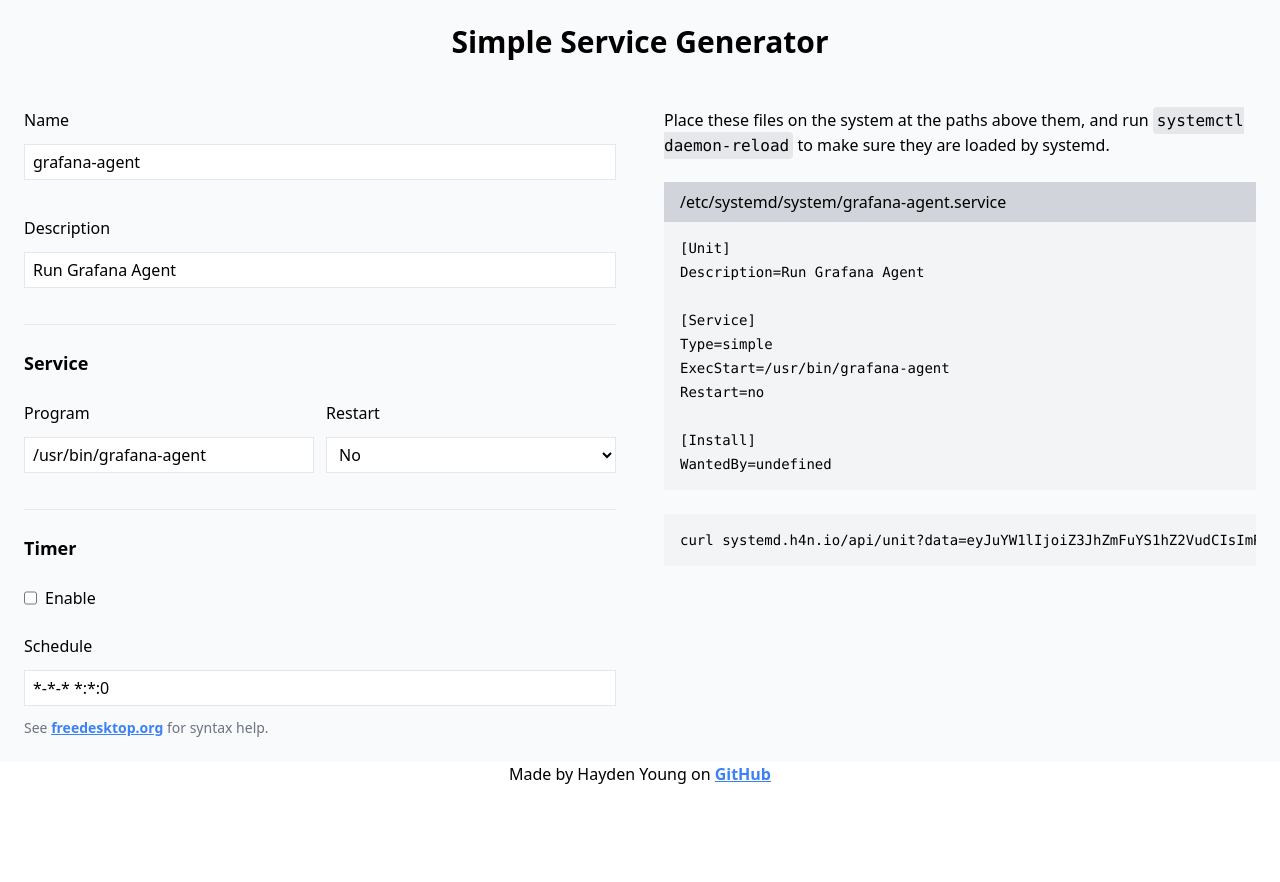
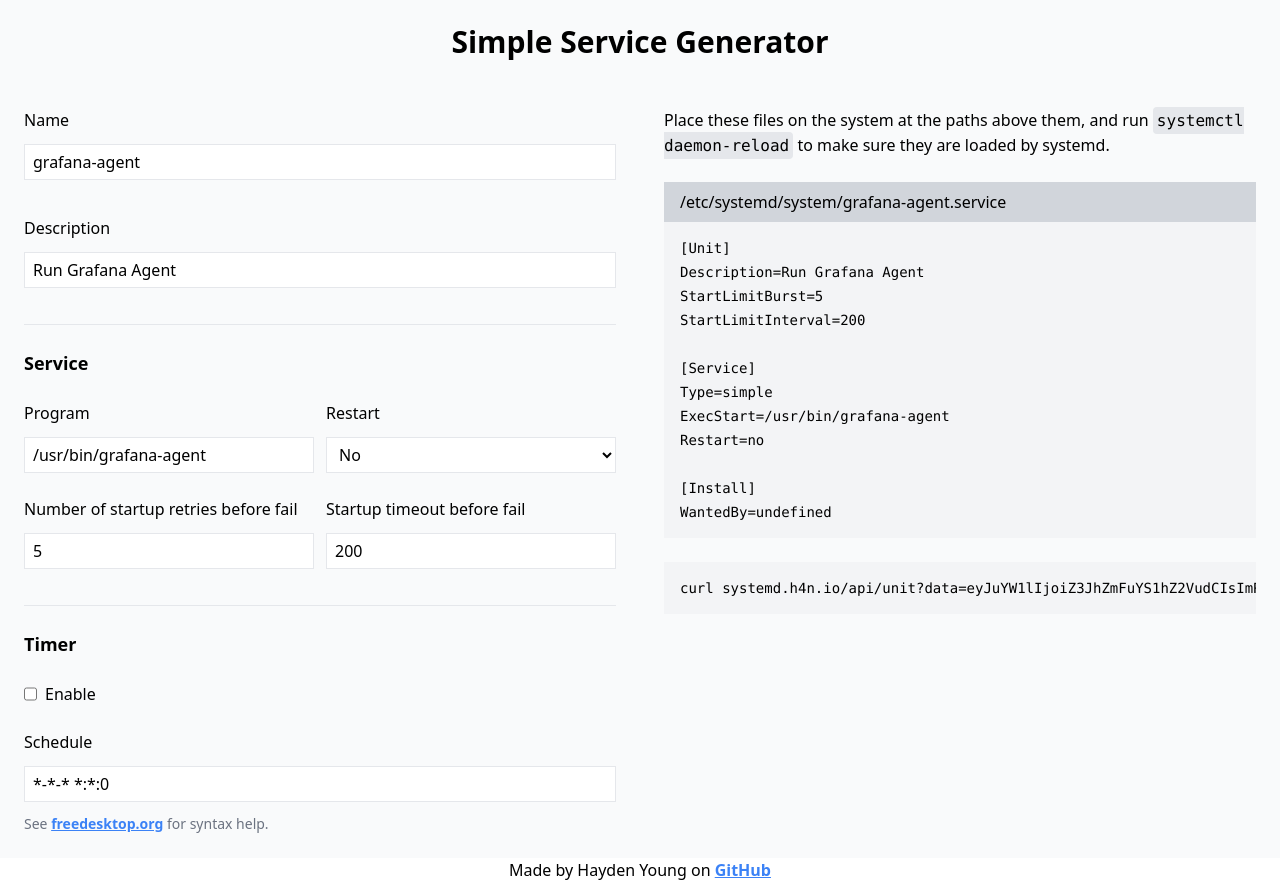
Before and after one commit to hbjydev/systemd-generator, a Next.js app: page / in a window 1280 px wide. Before the commit the page ends 800 px from the top, so only its background shows below. Built offline with nearby package versions, Linux system fonts and the light colour scheme.

Commit message:
feat: implement startlimitinterval and startlimitburst

```diff
--- a/src/components/TextField.tsx
+++ b/src/components/TextField.tsx
@@ -6,6 +6,7 @@ type Props = {
   placeholder?: string;
   value?: string;
   helper?: React.ReactNode;
+  number?: boolean;
   onChange?: React.ChangeEventHandler<HTMLInputElement>;
 };
 
@@ -15,6 +16,7 @@ export const TextField: React.FC<Props> = ({
   placeholder,
   value,
   helper,
+  number,
   onChange,
 }) => {
   return (
@@ -24,7 +26,7 @@ export const TextField: React.FC<Props> = ({
         <input
           id={name}
           className="border bg-white h-9 flex items-center px-2 focus:border-blue-500 focus:outline-none"
-          type="text"
+          type={number ? 'number' : 'text'}
           placeholder={placeholder}
           onChange={onChange}
           value={value}
--- a/src/lib/context.ts
+++ b/src/lib/context.ts
@@ -4,6 +4,9 @@ import type { SystemdServiceRestartType } from "./service";
 export type FormData = {
   name: string;
   description: string;
+
+  startLimitInterval: number;
+  startLimitBurst: number;
 
   service: {
     execStart: string;
@@ -14,8 +17,6 @@ export type FormData = {
     enabled: boolean;
     calendar: string;
   };
-
-  [key: string]: string | { [key: string]: (string | boolean) };
 };
 
 export type FormContextStructure = {
--- a/src/pages/_app.tsx
+++ b/src/pages/_app.tsx
@@ -9,6 +9,8 @@ const MyApp: AppType = ({ Component, pageProps }) => {
   const [data, setData] = useState<FormData>({
     name: "grafana-agent",
     description: "Run Grafana Agent",
+    startLimitBurst: 5,
+    startLimitInterval: 200,
     service: {
       execStart: "/usr/bin/grafana-agent",
       restartType: "no",
--- a/src/pages/index.tsx
+++ b/src/pages/index.tsx
@@ -19,6 +19,8 @@ const Home: NextPage = () => {
     context.data.timer.enabled ? "oneshot" : "simple"
   );
   service.restart = context.data.service.restartType;
+  service.startLimitBurst = context.data.startLimitBurst;
+  service.startLimitInterval = context.data.startLimitInterval;
 
   const timer = new SystemdTimer(
     context.data.name,
@@ -84,6 +86,26 @@ const Home: NextPage = () => {
                 />
 
                 <RestartTypeField />
+
+                <TextField
+                  number
+                  name="startLimitBurst"
+                  label="Number of startup retries before fail"
+                  onChange={(ev) => {
+                    context.update({ startLimitBurst: parseInt(ev.target.value) });
+                  }}
+                  value={context.data.startLimitBurst.toString()}
+                />
+
+                <TextField
+                  number
+                  name="startLimitInterval"
+                  label="Startup timeout before fail"
+                  onChange={(ev) => {
+                    context.update({ startLimitInterval: parseInt(ev.target.value) });
+                  }}
+                  value={context.data.startLimitInterval.toString()}
+                />
               </div>
             </div>
 
```
